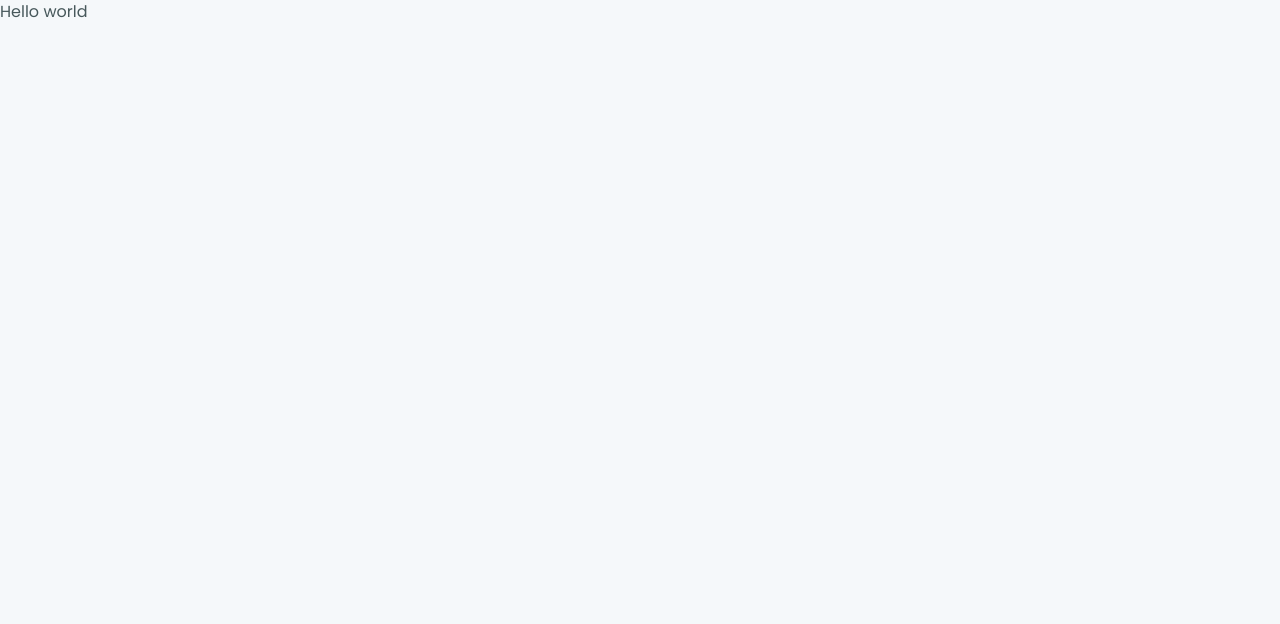
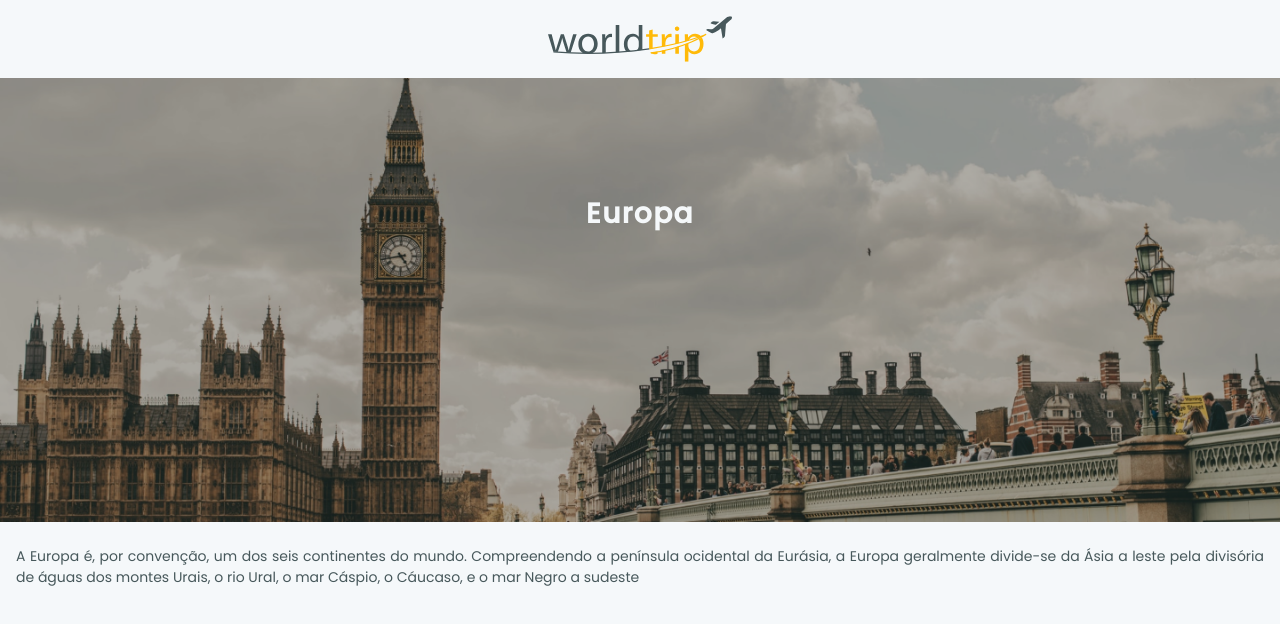
Before and after one commit to paulabonini/worldtrip, a Next.js app: page /Europe in a window 1280 px wide. Shown: the top 624 px of the page. Built offline with nearby package versions, Linux system fonts and the light colour scheme.

Commit message:
feat: including components to pages

```diff
--- a/src/pages/Europe/europe.tsx
+++ b/src/pages/Europe/europe.tsx
@@ -1,3 +1,24 @@
+import { Box, Flex, Image, Text } from "@chakra-ui/react";
+import { Banner } from "../../components/Banner/Banner";
+import { Header } from "../../components/Header/Header";
+
 export function Europe() {
-  return <h1>Hello world</h1>;
+  return (
+    <Flex direction="column">
+      <Header />
+      <Banner
+        image="/images/europe-banner.png"
+        alt="Europe Banner"
+        title="Europa"
+      />
+      <Box textAlign="justify" padding="1.5rem 1rem">
+        <Text fontSize="14">
+          A Europa é, por convenção, um dos seis continentes do mundo.
+          Compreendendo a península ocidental da Eurásia, a Europa geralmente
+          divide-se da Ásia a leste pela divisória de águas dos montes Urais, o
+          rio Ural, o mar Cáspio, o Cáucaso, e o mar Negro a sudeste
+        </Text>
+      </Box>
+    </Flex>
+  );
 }
```
Also changed, not shown: src/pages/index.tsx (+2 -8 lines).
